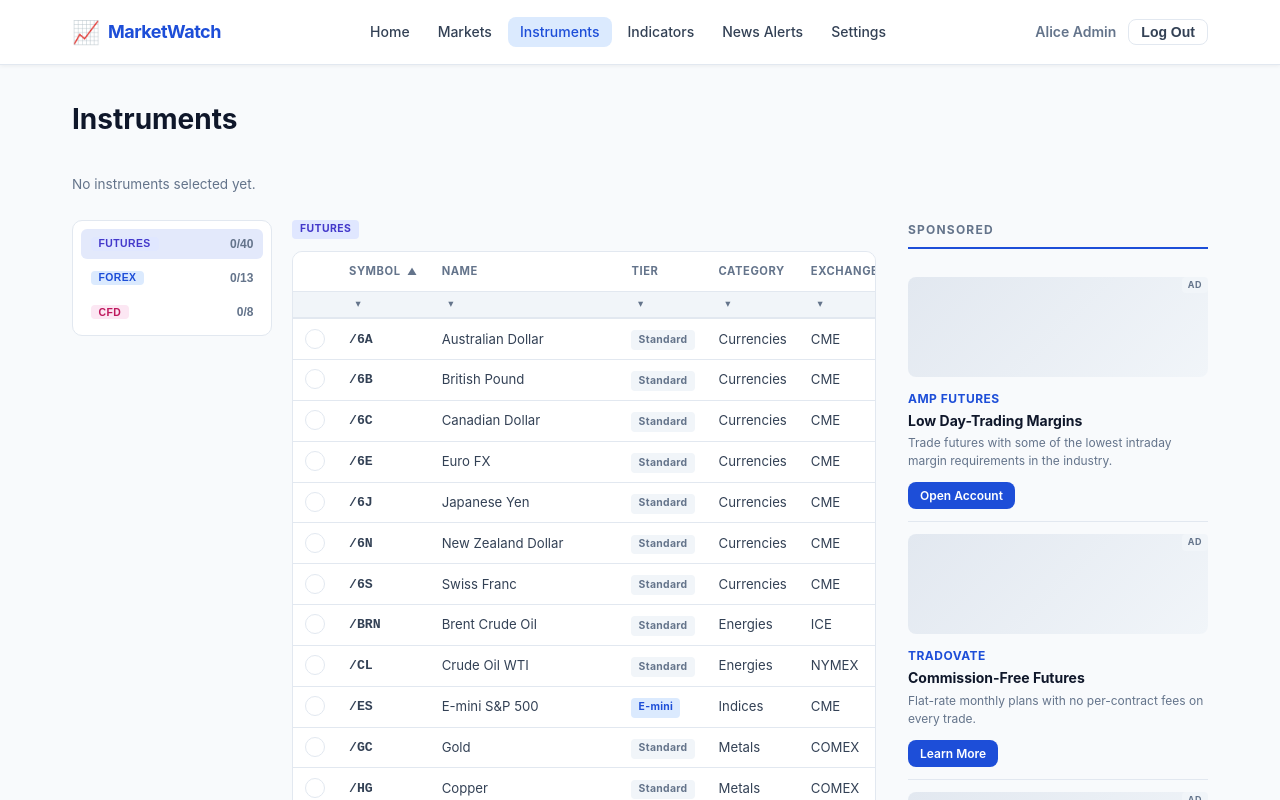
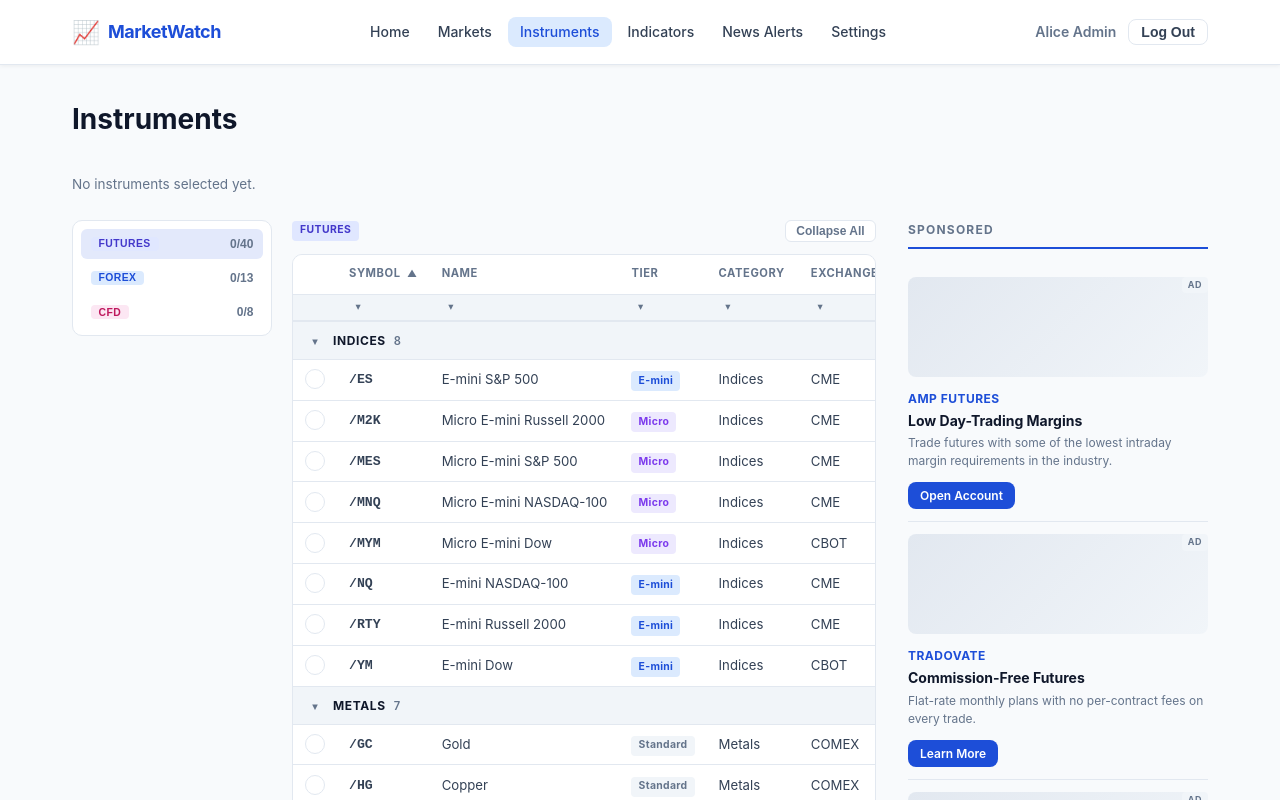
Before and after one commit to WesleyMcCammon/ng-prop-trader, an Angular app: page /instruments in a window 1280 px wide. Shown: the top 800 px of the page. Built offline with nearby package versions, Linux system fonts and the light colour scheme.

Commit message:
Add header rows on instrument tables

```diff
--- a/src/app/features/instruments/instruments.component.html
+++ b/src/app/features/instruments/instruments.component.html
@@ -52,6 +52,9 @@
             {{ isSectionExpanded(futuresInstruments()) ? 'Collapse All' : 'Expand All' }}
           </button>
         }
+        <button class="expand-ctrl-btn" (click)="toggleAllGroups('futures')">
+          {{ isAllGroupsExpanded('futures') ? 'Collapse All' : 'Expand All' }}
+        </button>
       </div>
       <div class="table-wrap">
         <table class="instruments-table">
@@ -209,7 +212,18 @@
             </tr>
           </thead>
           <tbody>
-            @for (i of futuresInstruments(); track i.symbol) {
+            @for (group of futuresGroups(); track group.category) {
+              <tr class="group-header-row" (click)="toggleGroup('futures', group.category)">
+                <td colspan="99">
+                  <button type="button" class="group-expand-btn" (click)="toggleGroup('futures', group.category); $event.stopPropagation()">
+                    {{ isGroupExpanded('futures', group.category) ? '▼' : '▶' }}
+                  </button>
+                  <span class="group-header-label">{{ group.category }}</span>
+                  <span class="group-header-count">{{ group.items.length }}</span>
+                </td>
+              </tr>
+              @if (isGroupExpanded('futures', group.category)) {
+                @for (i of group.items; track i.symbol) {
                   <tr [class.row-expanded]="showAll && isExpanded(i.symbol)" [class.row-selectable]="!showAll" (click)="!showAll && toggleActive(i.symbol)">
                     @if (!showAll) { <td class="col-icon"><span class="status-icon" [class.status-icon--active]="isActive(i.symbol)">✓</span></td> }
                     @if (showAll)  { <td class="col-expand"><button class="expand-btn" (click)="toggleRow(i.symbol)">{{ isExpanded(i.symbol) ? '▼' : '▶' }}</button></td> }
@@ -247,6 +261,8 @@
                     </tr>
                   }
                 }
+              }
+            }
           </tbody>
         </table>
       </div>
@@ -265,6 +281,9 @@
             {{ isSectionExpanded(forexInstruments()) ? 'Collapse All' : 'Expand All' }}
           </button>
         }
+        <button class="expand-ctrl-btn" (click)="toggleAllGroups('forex')">
+          {{ isAllGroupsExpanded('forex') ? 'Collapse All' : 'Expand All' }}
+        </button>
       </div>
       <div class="table-wrap">
         <table class="instruments-table">
@@ -372,7 +391,18 @@
             </tr>
           </thead>
           <tbody>
-            @for (i of forexInstruments(); track i.symbol) {
+            @for (group of forexGroups(); track group.category) {
+              <tr class="group-header-row" (click)="toggleGroup('forex', group.category)">
+                <td colspan="99">
+                  <button type="button" class="group-expand-btn" (click)="toggleGroup('forex', group.category); $event.stopPropagation()">
+                    {{ isGroupExpanded('forex', group.category) ? '▼' : '▶' }}
+                  </button>
+                  <span class="group-header-label">{{ group.category }}</span>
+                  <span class="group-header-count">{{ group.items.length }}</span>
+                </td>
+              </tr>
+              @if (isGroupExpanded('forex', group.category)) {
+                @for (i of group.items; track i.symbol) {
                   <tr [class.row-expanded]="showAll && isExpanded(i.symbol)" [class.row-selectable]="!showAll" (click)="!showAll && toggleActive(i.symbol)">
                     @if (!showAll) { <td class="col-icon"><span class="status-icon" [class.status-icon--active]="isActive(i.symbol)">✓</span></td> }
                     @if (showAll)  { <td class="col-expand"><button class="expand-btn" (click)="toggleRow(i.symbol)">{{ isExpanded(i.symbol) ? '▼' : '▶' }}</button></td> }
@@ -403,6 +433,8 @@
                         </div>
                       </td>
                     </tr>
+                  }
+                }
               }
             }
           </tbody>
--- a/src/app/features/instruments/instruments.component.scss
+++ b/src/app/features/instruments/instruments.component.scss
@@ -273,6 +273,50 @@
   tbody tr.row-selectable { cursor: pointer; }
 }
 
+/* ── Forex category group rows ───────────────────────── */
+.group-header-row {
+  cursor: pointer;
+
+  td {
+    padding: 0.5rem 0.75rem;
+    background: var(--color-surface-2);
+    border-bottom: 1px solid var(--color-border);
+  }
+
+  &:hover td { background: var(--color-border); }
+}
+
+.group-expand-btn {
+  display: inline-flex;
+  align-items: center;
+  justify-content: center;
+  width: 20px;
+  background: none;
+  border: none;
+  cursor: pointer;
+  color: var(--color-text-muted);
+  font-size: 0.6rem;
+  padding: 0;
+  margin-right: 0.5rem;
+
+  &:hover { color: var(--color-primary); }
+}
+
+.group-header-label {
+  font-size: 0.75rem;
+  font-weight: 700;
+  text-transform: uppercase;
+  letter-spacing: 0.05em;
+  color: var(--color-heading);
+}
+
+.group-header-count {
+  margin-left: 0.5rem;
+  font-size: 0.7rem;
+  font-weight: 600;
+  color: var(--color-text-muted);
+}
+
 .col-icon {
   width: 44px;
   text-align: center;
--- a/src/app/features/instruments/instruments.component.ts
+++ b/src/app/features/instruments/instruments.component.ts
@@ -39,6 +39,17 @@
   { key: 'forex',   label: 'Forex' },
   { key: 'cfd',     label: 'CFD' },
 ];
+
+const CATEGORY_ORDER: Record<Section, string[]> = {
+  futures: ['Indices', 'Metals', 'Energies', 'Financials', 'Currencies'],
+  forex:   ['Forex Majors', 'Forex Minors'],
+  cfd:     [],
+};
+
+interface CategoryGroup {
+  category: string;
+  items: FuturesContract[];
+}
 
 const STORAGE_FILTERS: Record<Section, string> = {
   futures: 'mw.filters.futures',
@@ -133,6 +144,34 @@
   futuresInstruments = computed(() => this.applyColFilters(this.futuresBase(), this.futuresColFilters()));
   forexInstruments   = computed(() => this.applyColFilters(this.forexBase(),   this.forexColFilters()));
   cfdInstruments     = computed(() => this.applyColFilters(this.cfdBase(),     this.cfdColFilters()));
+
+  // ── Category groups (per section) ──────────────────────
+  collapsedFuturesGroups = signal<Set<string>>(new Set());
+  collapsedForexGroups   = signal<Set<string>>(new Set());
+  collapsedCfdGroups     = signal<Set<string>>(new Set());
+
+  futuresGroups = computed<CategoryGroup[]>(() => this.buildGroups(this.futuresInstruments(), 'futures'));
+  forexGroups   = computed<CategoryGroup[]>(() => this.buildGroups(this.forexInstruments(),   'forex'));
+  cfdGroups     = computed<CategoryGroup[]>(() => this.buildGroups(this.cfdInstruments(),     'cfd'));
+
+  private buildGroups(items: FuturesContract[], section: Section): CategoryGroup[] {
+    const order = CATEGORY_ORDER[section];
+    const groups = new Map<string, FuturesContract[]>();
+    for (const i of items) {
+      const arr = groups.get(i.category) ?? [];
+      arr.push(i);
+      groups.set(i.category, arr);
+    }
+    const keys = [...groups.keys()].sort((a, b) => {
+      const ao = order.indexOf(a);
+      const bo = order.indexOf(b);
+      if (ao !== -1 && bo !== -1) return ao - bo;
+      if (ao !== -1) return -1;
+      if (bo !== -1) return 1;
+      return a.localeCompare(b);
+    });
+    return keys.map(category => ({ category, items: groups.get(category)! }));
+  }
 
   // ── Section list + selection summary ──────────────────
   readonly sectionDefs = SECTION_DEFS;
@@ -308,6 +347,41 @@
     });
   }
 
+  private getCollapsedGroupsSig(section: Section): WritableSignal<Set<string>> {
+    return section === 'futures' ? this.collapsedFuturesGroups :
+           section === 'forex'   ? this.collapsedForexGroups   : this.collapsedCfdGroups;
+  }
+
+  private groupsFor(section: Section): CategoryGroup[] {
+    return section === 'futures' ? this.futuresGroups() :
+           section === 'forex'   ? this.forexGroups()   : this.cfdGroups();
+  }
+
+  isGroupExpanded(section: Section, category: string): boolean {
+    return !this.getCollapsedGroupsSig(section)().has(category);
+  }
+
+  toggleGroup(section: Section, category: string): void {
+    this.getCollapsedGroupsSig(section).update(set => {
+      const next = new Set(set);
+      next.has(category) ? next.delete(category) : next.add(category);
+      return next;
+    });
+  }
+
+  isAllGroupsExpanded(section: Section): boolean {
+    return this.getCollapsedGroupsSig(section)().size === 0;
+  }
+
+  toggleAllGroups(section: Section): void {
+    const sig = this.getCollapsedGroupsSig(section);
+    sig.set(
+      this.isAllGroupsExpanded(section)
+        ? new Set(this.groupsFor(section).map(g => g.category))
+        : new Set()
+    );
+  }
+
   toggleSort(): void {
     this.sortDir.update(d => (d === 'asc' ? 'desc' : 'asc'));
   }
```
Lines whose indentation alone changed are shown as unchanged.
